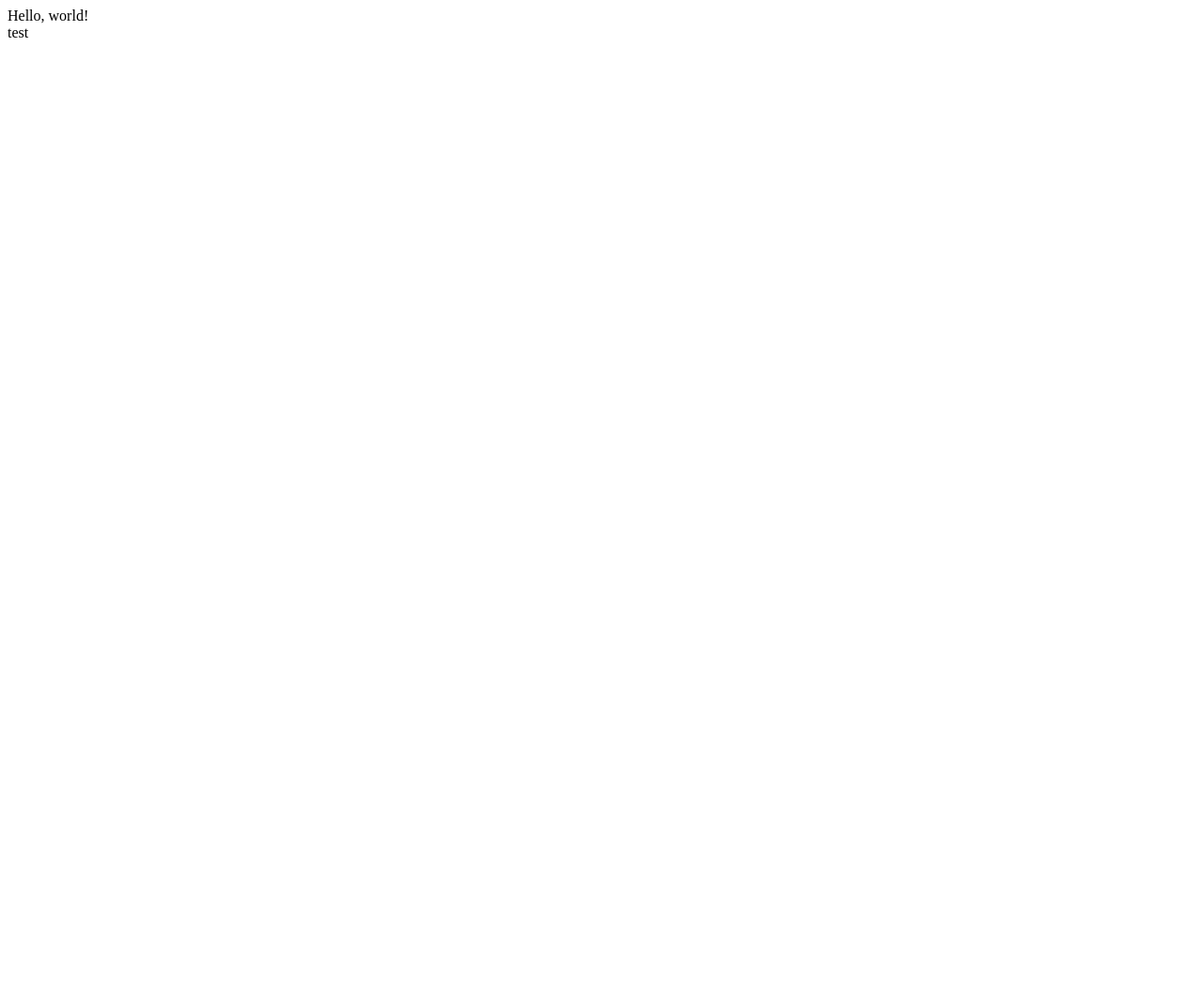
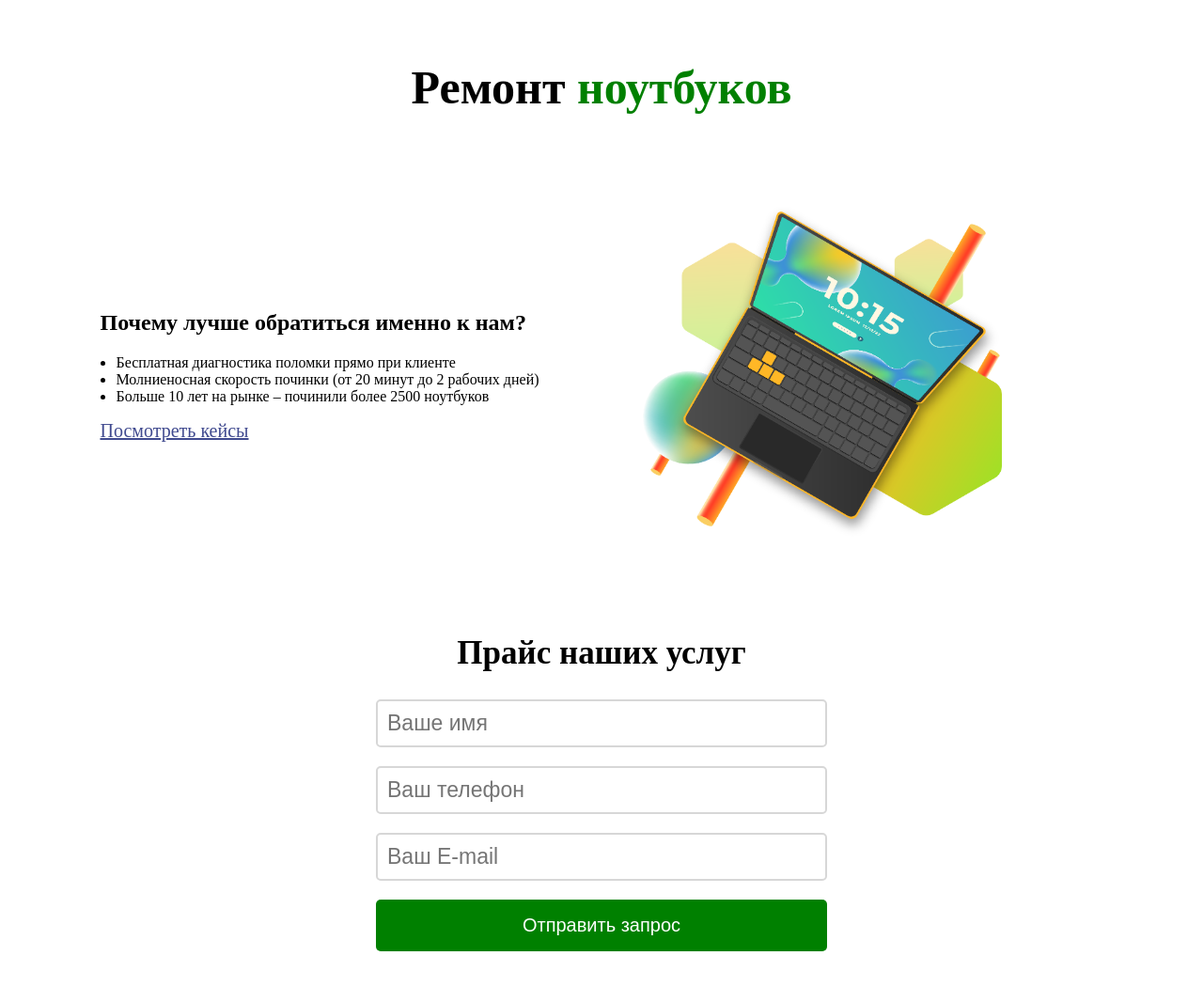
Before and after one commit to H4llelujah/Itlogy, a website: page index.html in a window 1280 px wide. Shown: the whole page at 94% size. Before the commit the page ends 800 px from the top, so only its background shows below. Drawn offline with Linux system fonts and the light colour scheme.

Commit message:
first homework

```diff
--- a/index.html
+++ b/index.html
@@ -2,11 +2,33 @@
 <html lang="en">
 <head>
     <meta charset="UTF-8">
-    <title>Title</title>
+    <title>Мой первый сайт</title>
+    <link rel="stylesheet" href="src/css/style.css">
 </head>
 <body>
-<div class="hello"> Hello, world! </div>
-
-test
+<header>
+    <h1 class="header-text">Ремонт <span>ноутбуков</span></h1>
+</header>
+<main class="main">
+    <div class="main-wrapper">
+        <div class="main-info">
+            <h2>Почему лучше обратиться именно к нам?</h2>
+            <ul>
+                <li>Бесплатная диагностика поломки прямо при клиенте</li>
+                <li>Молниеносная скорость починки (от 20 минут до 2 рабочих дней)</li>
+                <li>Больше 10 лет на рынке – починили более 2500 ноутбуков</li>
+            </ul>
+            <a href="http://google.com">Посмотреть кейсы</a>
+        </div>
+        <img class="main-img" src="src/img/image2.png" alt="">
+    </div>
+    <div class="form">
+        <h2 class="form-header">Прайс наших услуг</h2>
+        <input type="text" placeholder="Ваше имя">
+        <input type="text" placeholder="Ваш телефон">
+        <input type="text" placeholder="Ваш E-mail">
+        <button class="form-btn">Отправить запрос</button>
+    </div>
+</main>
 </body>
 </html>
--- /dev/null
+++ b/src/css/style.css
@@ -0,0 +1,51 @@
+.header-text{
+    text-align: center;
+    font-size: 50px;
+    padding: 30px;
+}
+.main-wrapper{
+    display: flex;
+    justify-content: center;
+    align-items: center;
+}
+.main-info{
+    max-width: 500px;
+}
+.main-img{
+    width: 600px;
+}
+.main-info ul{
+    padding-left: 17px;
+}
+.main-info a{
+    font-size: 20px;
+    color: #404a8f;
+}
+.form{
+    display: flex;
+    flex-direction: column;
+    margin: 50px auto;
+    max-width: 480px;
+}
+.form-header{
+    font-size: 35px;
+    text-align: center;
+}
+.form input{
+    padding: 10px;
+    font-size: 23px;
+    border-radius: 5px;
+    margin-bottom: 20px;
+    border: 2px solid #d7d7d7;
+}
+.form-btn{
+    background-color: green;
+    color: white;
+    padding: 16px;
+    border-radius: 5px;
+    border: 0;
+    font-size: 20px;
+}
+h1 span{
+    color: green;
+}
```
Also changed, not shown: src/img/image2.png (added).
